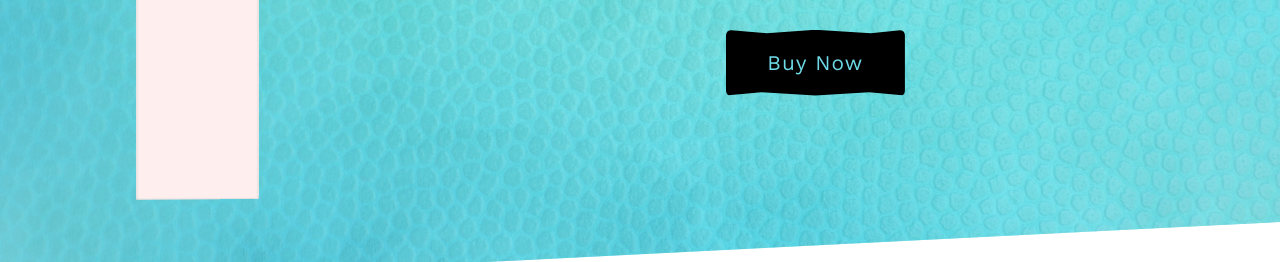
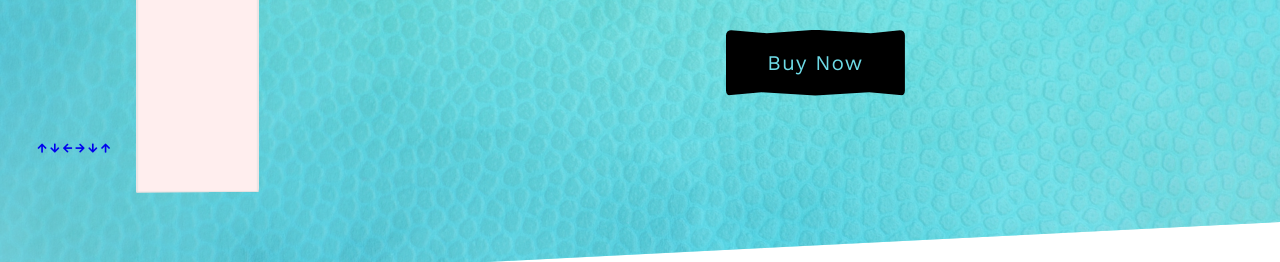
Before and after one commit to kamil3397/apple-eCommerce, a plain HTML site: page index.html in a window 1280 px wide. Shown: the part 538-800 px from the top of the page. Drawn offline with nearby package versions, Linux system fonts and the light colour scheme.

Commit message:
controls html markup

```diff
--- a/index.html
+++ b/index.html
@@ -1,11 +1,14 @@
 <!DOCTYPE html>
 <html lang="en">
   <head>
-    <meta charset="UTF-8">
-    <meta name="viewport" content="width=device-width, initial-scale=1.0">
+    <meta charset="UTF-8" />
+    <meta name="viewport" content="width=device-width, initial-scale=1.0" />
     <title>Apple eCommerce</title>
-    <link rel="stylesheet" href="style.css">
-    <link rel="stylesheet" href="https://cdnjs.cloudflare.com/ajax/libs/font-awesome/5.15.1/css/all.min.css">
+    <link rel="stylesheet" href="style.css" />
+    <link
+      rel="stylesheet"
+      href="https://cdnjs.cloudflare.com/ajax/libs/font-awesome/5.15.1/css/all.min.css"
+    />
   </head>
   <body>
     <div class="container">
@@ -30,15 +33,36 @@
         <div class="cube-wrapper">
           <div class="cube">
             <div class="front-side">
-                    <img src="images/iphone.png" >
+              <img src="images/iphone.png" />
             </div>
             <div class="back-side center">
               <i class="fab fa-apple"></i>
             </div>
           </div>
+          <!-- Controls -->
+          <div class="controls">
+            <a href="#" class="top-x-control">
+              <i class="fas fa-arrow-up"></i>
+            </a>
+            <a href="#" class="bottom-x-control">
+              <i class="fas fa-arrow-down"></i>
+            </a>
+            <a href="#" class="left-y-control">
+              <i class="fas fa-arrow-left"></i>
+            </a>
+            <a href="#" class="right-y-control">
+              <i class="fas fa-arrow-right"></i>
+            </a>
+            <a href="#" class="top-z-control">
+              <i class="fas fa-arrow-down"></i>
+            </a>
+            <a href="#" class="bottom-z-control">
+              <i class="fas fa-arrow-up"></i>
+            </a>
+          </div>
+          <!-- End of Controls -->
         </div>
         <!-- End of Cube -->
-
 
         <!-- Banner -->
         <div class="section-1-banner center">
@@ -52,7 +76,6 @@
         <!-- Slideshow -->
         <div class="slideshow"></div>
         <!-- End of Slideshow -->
-
       </section>
       <!-- End of Section 1 -->
     </div>
```
Lines whose indentation alone changed are shown as unchanged.
